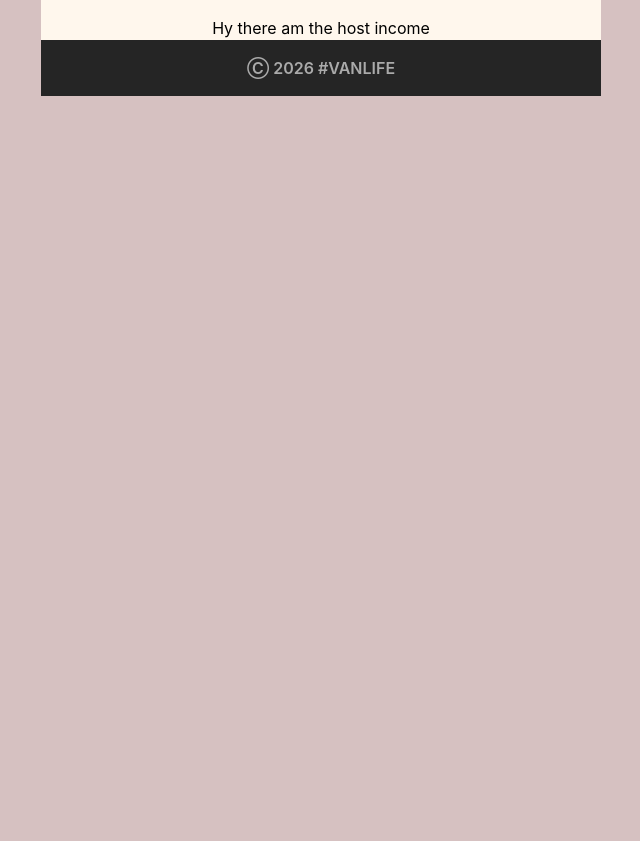
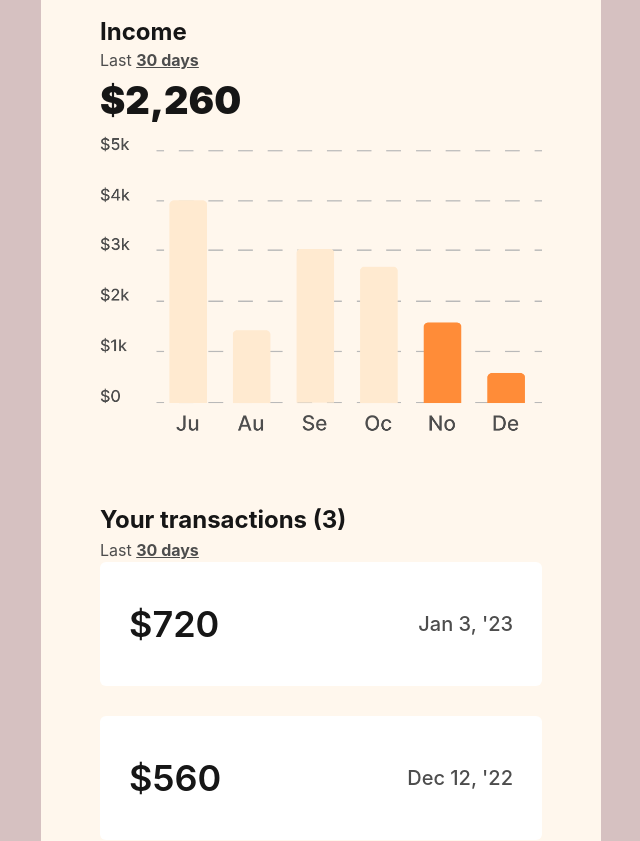
Before and after one commit to thierry-byiringiro/vanProject, a React (Vite) app: page /host/income in a window 1280 px wide. Shown: the part 180-1021 px from the top of the page, without its empty margins (319-959 px from the left). Before the commit the page ends 800 px from the top, so only its background shows below. Built offline with nearby package versions, Linux system fonts and the light colour scheme; sample sign-in values are in the browser's storage; what miragejs would draw is missing.

Commit message:
added the content on the income page

```diff
--- a/src/pages/host/Income.jsx
+++ b/src/pages/host/Income.jsx
@@ -1,7 +1,51 @@
-export default function Income(){
-    return (
-        <>
-            <h1>Hy there am the host income</h1>
-        </>
-    );
+import React from "react";
+import img from '../../assets/income_graph.png'
+
+
+export default function Income() {
+  const transactionsData = [
+    { amount: 720, date: "Jan 3, '23", id: "1" },
+    { amount: 560, date: "Dec 12, '22", id: "2" },
+    { amount: 980, date: "Dec 3, '22", id: "3" },
+  ];
+  return (
+    <section className="w-123.5 px-6.5 text-[#161616]">
+      <h1 className="text-2xl font-bold">Income</h1>
+
+      <p className="text-[#4d4d4d]">
+        Last <span className="underline font-bold">30 days</span>
+      </p>
+
+      <h2 className="text-[38px] font-black text-[#161616]">$2,260</h2>
+
+      <img
+        className="w-full max-w-125"
+        src={img}
+        alt="Income graph"
+      />
+
+      <div className="mt-15">
+        <h3 className="font-bold text-[24px]">Your transactions (3)</h3>
+
+        <p className="text-[#4d4d4d]">
+          Last <span className="underline font-bold">30 days</span>
+        </p>
+      </div>
+
+      <div>
+        {transactionsData.map((item) => (
+          <div
+            key={item.id}
+            className="flex justify-between items-center bg-white mb-7.5 px-7.25 py-8.75 rounded-md"
+          >
+            <h3 className="text-[36px] font-semibold m-0">${item.amount}</h3>
+
+            <p className="font-medium text-[20px] text-[#4d4d4d]">
+              {item.date}
+            </p>
+          </div>
+        ))}
+      </div>
+    </section>
+  );
 }
```
